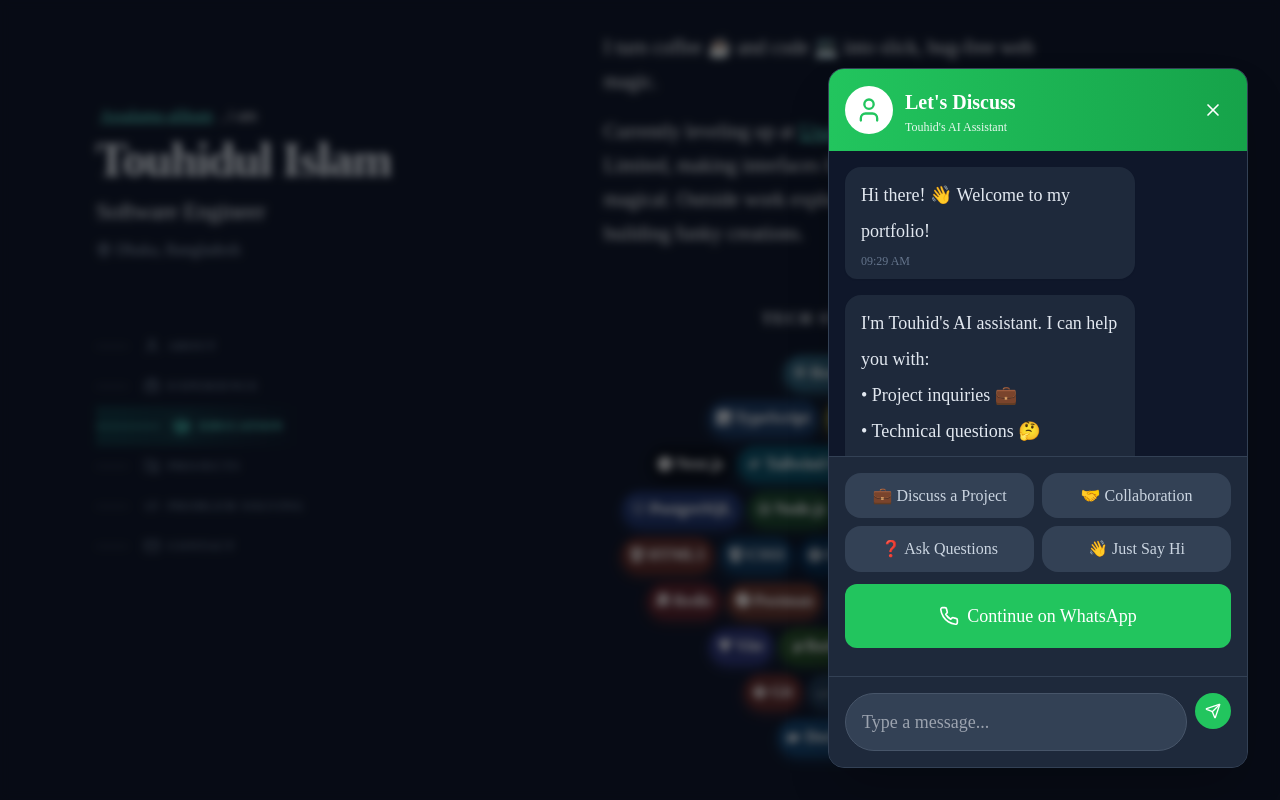
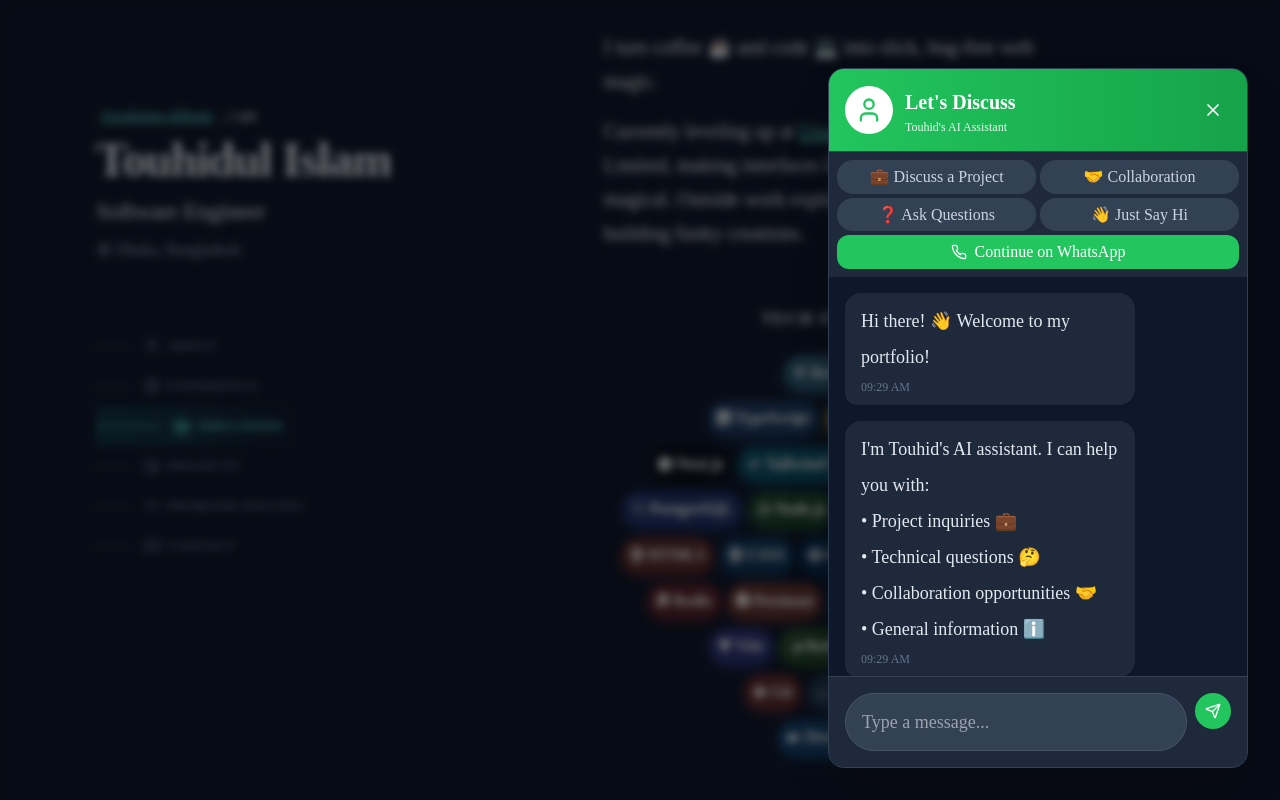
Before and after one commit to touhid9teen/me, a Next.js app: page / in a window 1280 px wide. Both pictures are taken after a click on the button 1208 px from the left and 728 px from the top of the page. Shown: the top 800 px of the page. Built offline with nearby package versions, Linux system fonts and the light colour scheme; a web font is replaced by a local one.

Commit message:
caht system is updated

```diff
--- a/components/common/whatsapp-chat.tsx
+++ b/components/common/whatsapp-chat.tsx
@@ -1,6 +1,6 @@
 "use client";
 
-import { useState, useEffect } from "react";
+import { useState, useEffect, useRef } from "react";
 import { MessageCircle, X, Send, Phone, User } from "lucide-react";
 import { Button } from "@/components/ui/button";
 import {
@@ -26,6 +26,7 @@ export function WhatsAppChat({
   const [inputMessage, setInputMessage] = useState("");
   const [isTyping, setIsTyping] = useState(false);
   const [isOnline, setIsOnline] = useState(true);
+  const messagesEndRef = useRef<HTMLDivElement>(null);
 
   const toggleChat = () => {
     const newState = !isOpen;
@@ -37,6 +38,11 @@ export function WhatsAppChat({
   useEffect(() => {
     setMessages(welcomeMessages);
   }, []);
+
+  // Auto-scroll to bottom when messages change
+  useEffect(() => {
+    messagesEndRef.current?.scrollIntoView({ behavior: "smooth" });
+  }, [messages, isTyping]);
 
   // Simulate online status
   useEffect(() => {
@@ -141,6 +147,32 @@ export function WhatsAppChat({
               </div>
             </div>
 
+            {/* Quick Actions */}
+            <div className="p-2 bg-white dark:bg-slate-800 border-t border-slate-200 dark:border-slate-700 flex-shrink-0">
+              <div className="grid grid-cols-2 gap-1 mb-1">
+                {quickActions.map((action, index) => (
+                  <button
+                    key={index}
+                    onClick={() =>
+                      sendMessage(action.text.split(" ").slice(1).join(" "))
+                    }
+                    className="text-xs sm:text-sm p-1 bg-slate-100 dark:bg-slate-700 hover:bg-slate-200 dark:hover:bg-slate-600 rounded-lg transition-colors text-slate-700 dark:text-slate-300 font-medium"
+                  >
+                    {action.text}
+                  </button>
+                ))}
+              </div>
+
+              {/* WhatsApp Button */}
+              <button
+                onClick={() => openWhatsApp()}
+                className="w-full bg-green-500 hover:bg-green-600 text-white p-1 rounded-xl font-medium transition-colors flex items-center justify-center space-x-2"
+              >
+                <Phone className="h-4 w-4" />
+                <span className="text-sm">Continue on WhatsApp</span>
+              </button>
+            </div>
+
             {/* Messages - Flexible height */}
             <div className="flex-1 overflow-y-auto p-4 space-y-4 bg-slate-50 dark:bg-slate-900">
               {messages.map((message) => (
@@ -194,34 +226,9 @@ export function WhatsAppChat({
                   </div>
                 </div>
               )}
-            </div>
 
-            {/* Quick Actions */}
-            <div className="p-3 sm:p-4 bg-white dark:bg-slate-800 border-t border-slate-200 dark:border-slate-700 flex-shrink-0">
-              <div className="grid grid-cols-2 gap-2 mb-3">
-                {quickActions.map((action, index) => (
-                  <button
-                    key={index}
-                    onClick={() =>
-                      sendMessage(action.text.split(" ").slice(1).join(" "))
-                    }
-                    className="text-xs sm:text-sm p-2 sm:p-2.5 bg-slate-100 dark:bg-slate-700 hover:bg-slate-200 dark:hover:bg-slate-600 rounded-lg transition-colors text-slate-700 dark:text-slate-300 font-medium"
-                  >
-                    {action.text}
-                  </button>
-                ))}
-              </div>
-
-              {/* WhatsApp Button */}
-              <button
-                onClick={() => openWhatsApp()}
-                className="w-full bg-green-500 hover:bg-green-600 text-white p-3 sm:p-3.5 rounded-xl font-medium transition-colors flex items-center justify-center space-x-2 mb-3"
-              >
-                <Phone className="h-4 w-4 sm:h-5 sm:w-5" />
-                <span className="text-sm sm:text-base">
-                  Continue on WhatsApp
-                </span>
-              </button>
+              {/* Scroll anchor */}
+              <div ref={messagesEndRef} />
             </div>
 
             {/* Message Input */}
```
